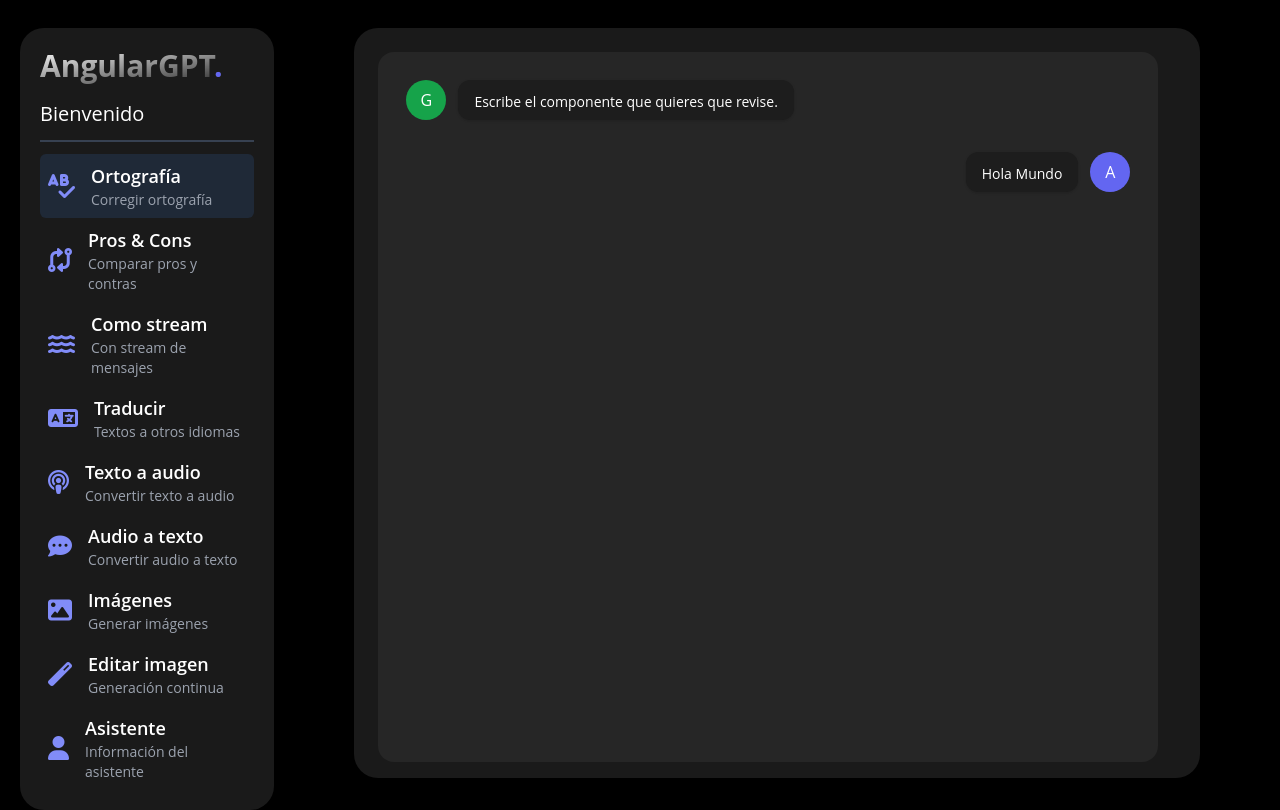
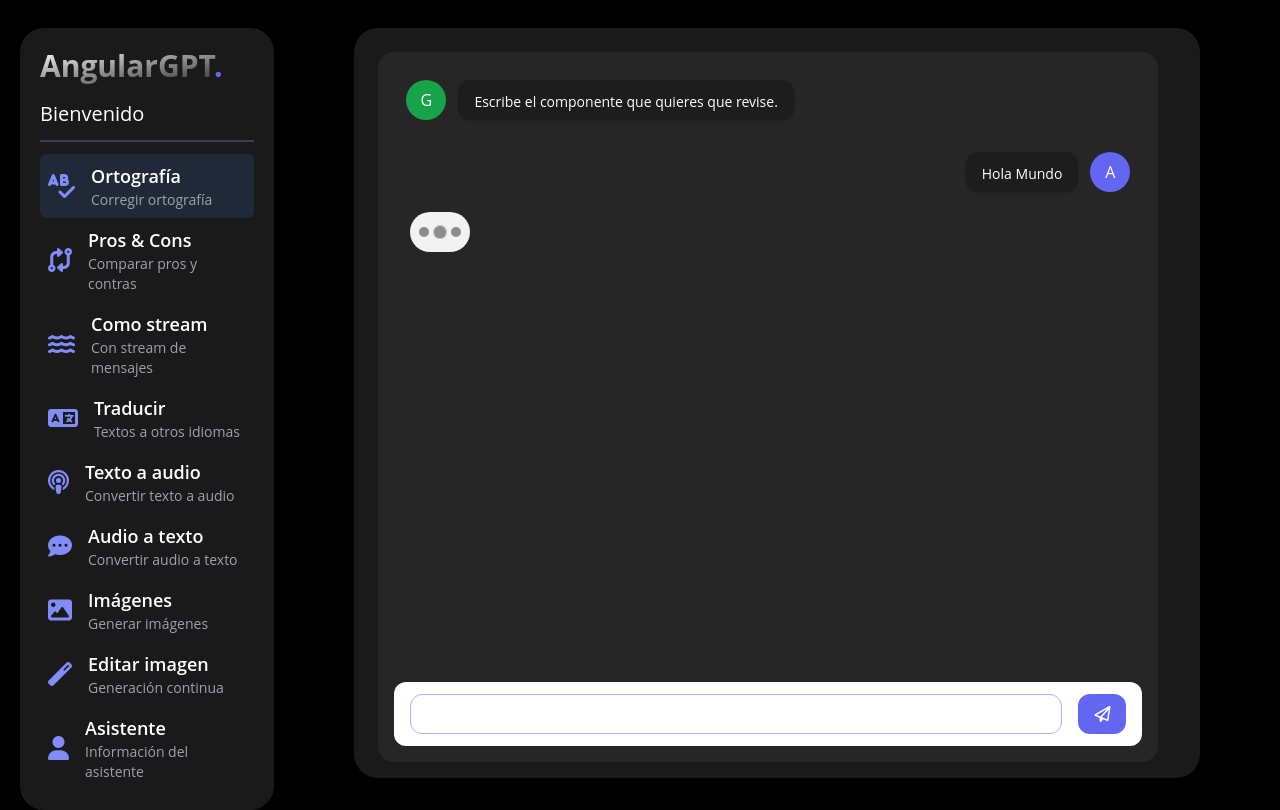
Before and after one commit to JonaxelN/AngularGpt, an Angular app: page /orthography in a window 1280 px wide. Built offline with nearby package versions, Linux system fonts and the light colour scheme.

Commit message:
Message Box

```diff
--- a/src/app/presentation/components/index.ts
+++ b/src/app/presentation/components/index.ts
@@ -1,3 +1,5 @@
 export * from '@components/chat-bubbles/chatMessage/chatMessage.component';
 export * from '@components/chat-bubbles/myMessage/myMessage.component';
 export * from '@components/sidebarMenuItem/sidebarMenuItem.component';
+export * from '@components/typingLoader/typingLoader.component';
+export * from '@components/message-boxes/textMessageBox/textMessageBox.component';
--- /dev/null
+++ b/src/app/presentation/components/message-boxes/textMessageBox/textMessageBox.component.html
@@ -0,0 +1,23 @@
+<form
+ [formGroup]="form"
+ (ngSubmit)="handleSubmit()"
+ class="flex flex-row items-center h-16 rounded-xl bg-white w-full px-4">
+  <div class="flex-grow">
+    <div class="relative w-full">
+      <input
+       type="text"
+       autofocus
+       class="flex w-full border rounded-xl text-gray-800 focus:outline-none focus:border-indigo-300 pl-4 h-10"
+       [placeholder]="placeholder"
+       formControlName="prompt"
+      >
+    </div>
+  </div>
+
+  <div class="ml-4">
+    <button class="btn-primary" type="submit">
+      <i class="fa-regular fa-paper-plane"></i>
+    </button>
+  </div>
+
+</form>
--- /dev/null
+++ b/src/app/presentation/components/message-boxes/textMessageBox/textMessageBox.component.ts
@@ -0,0 +1,38 @@
+import { CommonModule } from '@angular/common';
+import { ChangeDetectionStrategy, Component, EventEmitter, Input, Output, inject } from '@angular/core';
+import { FormBuilder, ReactiveFormsModule, Validators } from '@angular/forms';
+
+@Component({
+  selector: 'app-text-message-box',
+  standalone: true,
+  imports: [
+    CommonModule,
+    ReactiveFormsModule
+  ],
+  templateUrl: './textMessageBox.component.html',
+  changeDetection: ChangeDetectionStrategy.OnPush,
+})
+export class TextMessageBoxComponent {
+
+  @Input() public placeholder: string = '';
+  @Input() public disableCorrections: boolean = false;
+
+  @Output() onMessage = new EventEmitter<string>();
+
+  public fb = inject(FormBuilder);
+  public form = this.fb.group({
+    prompt: ['', Validators.required]
+  });
+
+  handleSubmit() {
+    if (this.form.invalid) return;
+
+    const { prompt } = this.form.value;
+    console.log({prompt});
+
+    this.onMessage.emit(prompt ?? '');
+    this.form.reset();
+
+  }
+
+ }
--- /dev/null
+++ b/src/app/presentation/components/typingLoader/typingLoader.component.css
@@ -0,0 +1,70 @@
+.typing {
+  display: block;
+  width: 60px;
+  height: 40px;
+  border-radius: 20px;
+  margin: 0 1rem;
+  display: flex;
+  justify-content: center;
+  align-items: center;
+  background-color: #f2f2f2;
+}
+
+.circle {
+  display: block;
+  height: 10px;
+  width: 10px;
+  border-radius: 50%;
+  background-color: #8d8d8d;
+  margin: 3px;
+}
+.circle.scaling {
+  animation: typing 1000ms ease-in-out infinite;
+  animation-delay: 3600ms;
+}
+.circle.bouncing {
+  animation: bounce 1000ms ease-in-out infinite;
+  animation-delay: 3600ms;
+}
+
+.circle:nth-child(1) {
+  animation-delay: 0ms;
+}
+
+.circle:nth-child(2) {
+  animation-delay: 333ms;
+}
+
+.circle:nth-child(3) {
+  animation-delay: 666ms;
+}
+
+@keyframes typing {
+  0% {
+    transform: scale(1);
+  }
+  33% {
+    transform: scale(1);
+  }
+  50% {
+    transform: scale(1.4);
+  }
+  100% {
+    transform: scale(1);
+  }
+}
+
+@keyframes bounce {
+  0% {
+    transform: translateY(0);
+  }
+  33% {
+    transform: translateY(0);
+  }
+  50% {
+    transform: translateY(-10px);
+  }
+  100% {
+    transform: translateY(0);
+  }
+}
--- /dev/null
+++ b/src/app/presentation/components/typingLoader/typingLoader.component.ts
@@ -0,0 +1,18 @@
+import { ChangeDetectionStrategy, Component } from '@angular/core';
+
+@Component({
+  selector: 'app-typing-loader',
+  standalone: true,
+  imports: [
+  ],
+  template: `
+  <div class="typing">
+    <span class="circle scaling"></span>
+    <span class="circle scaling"></span>
+    <span class="circle scaling"></span>
+  </div>
+  `,
+  styleUrl: './typingLoader.component.css',
+  changeDetection: ChangeDetectionStrategy.OnPush,
+})
+export class TypingLoaderComponent { }
--- a/src/app/presentation/pages/ortographyPage/ortographyPage.component.html
+++ b/src/app/presentation/pages/ortographyPage/ortographyPage.component.html
@@ -4,10 +4,11 @@
     <div class="grid gap-y-2">
       <app-chat-message text="Escribe el componente que quieres que revise."></app-chat-message>
       <app-my-message text="Hola Mundo"></app-my-message>
+      <app-typing-loader></app-typing-loader>
     </div>
 
   </div>
 
-  <!-- MessageBox -->
+  <app-text-message-box></app-text-message-box>
 
 </div>
--- a/src/app/presentation/pages/ortographyPage/ortographyPage.component.ts
+++ b/src/app/presentation/pages/ortographyPage/ortographyPage.component.ts
@@ -1,6 +1,6 @@
 import { CommonModule } from '@angular/common';
 import { ChangeDetectionStrategy, Component } from '@angular/core';
-import { ChatMessageComponent, MyMessageComponent } from '@components/index';
+import { ChatMessageComponent, MyMessageComponent, TextMessageBoxComponent, TypingLoaderComponent } from '@components/index';
 
 @Component({
   selector: 'app-ortography-page',
@@ -8,7 +8,9 @@
   imports: [
     CommonModule,
     ChatMessageComponent,
-    MyMessageComponent
+    MyMessageComponent,
+    TypingLoaderComponent,
+    TextMessageBoxComponent
   ],
   templateUrl: './ortographyPage.component.html',
   changeDetection: ChangeDetectionStrategy.OnPush,
```
